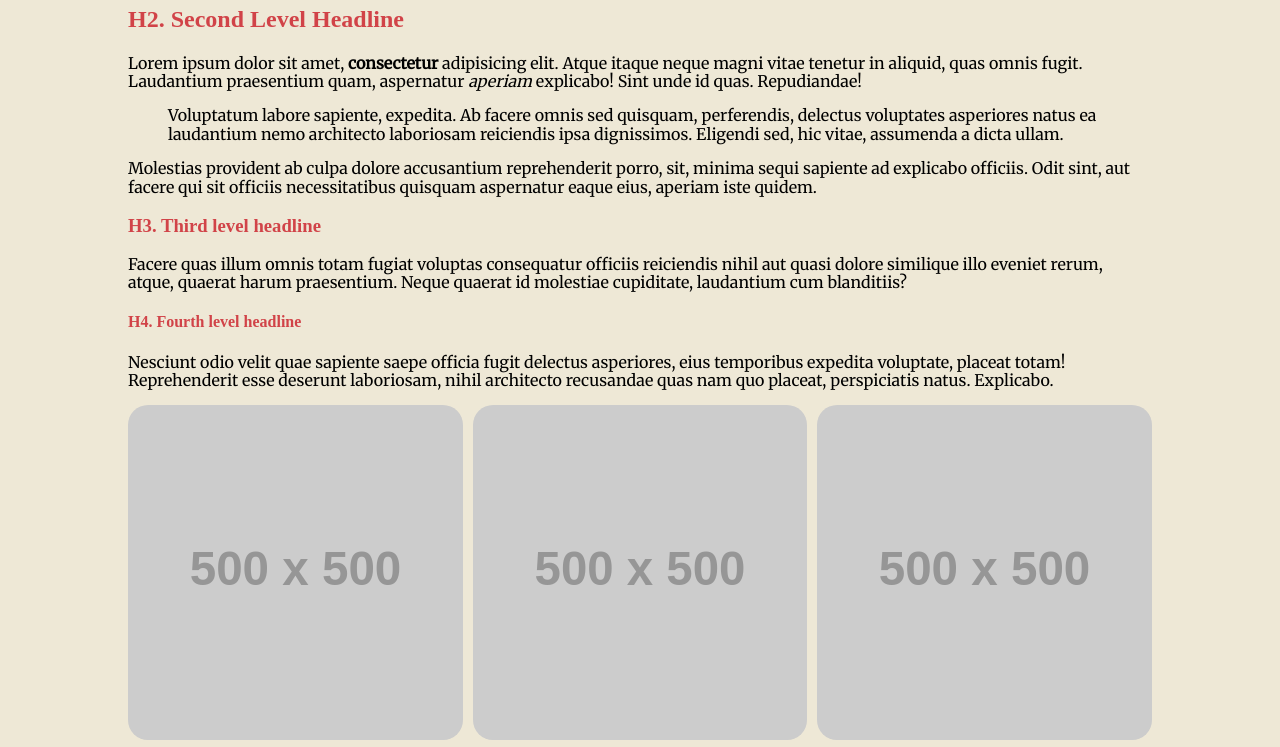
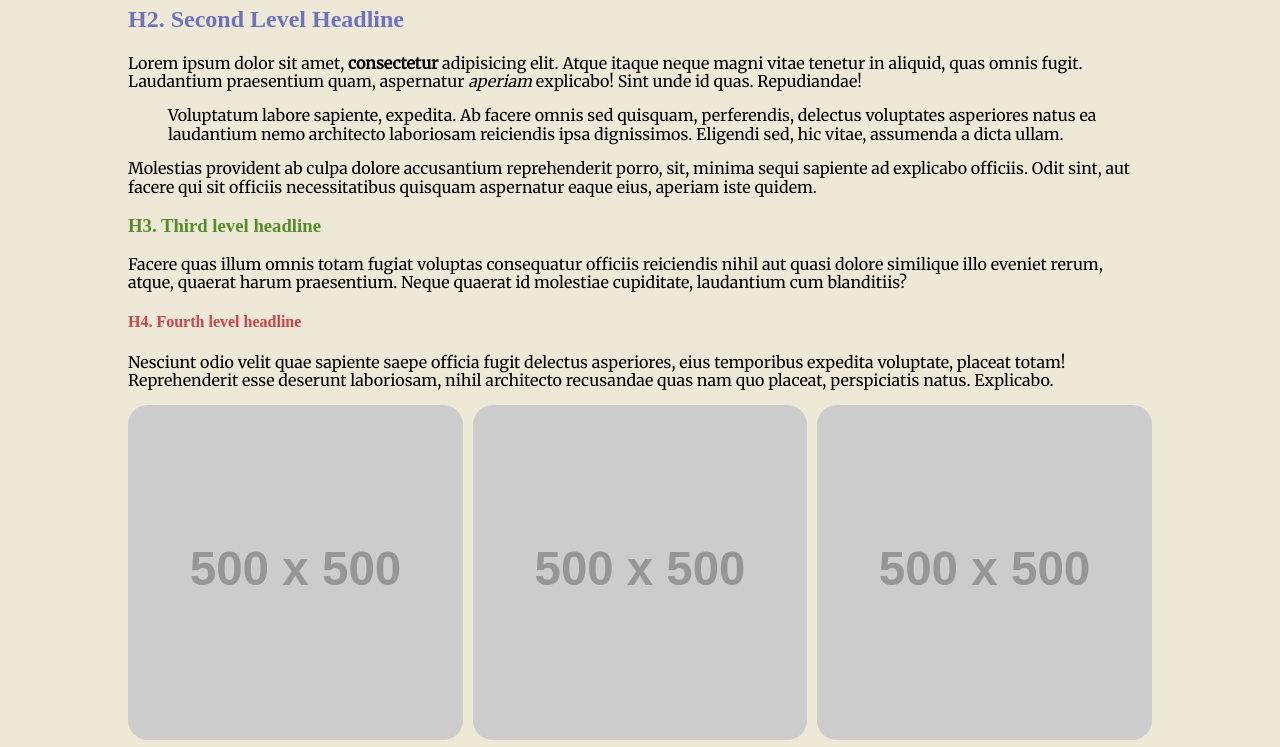
Before and after one commit to alainstudio/sassEssentials, a plain HTML site: page index.html in a window 1280 px wide. Shown: the part 732-1479 px from the top of the page. Drawn offline with Linux system fonts and the light colour scheme; placeholder pictures from the web are drawn by us; a script that the page names is missing.

Commit message:
Lesson 3 looping lists with @for  - global.sass

```diff
--- a/sass/1-base/_variables.sass
+++ b/sass/1-base/_variables.sass
@@ -17,7 +17,8 @@ $purple:      #6D73C2
 
 $color-main: $darkblue
 $color-background: $offwhite
-$color-headlines: $red
+$color-headlines: $red, $purple, $green, $red, $orange, $yellow
+
 
 
 // fonts styles
--- a/sass/1-base/global.sass
+++ b/sass/1-base/global.sass
@@ -14,6 +14,10 @@ body
   width: 80%
   margin: 0 auto
 
+
 h1,h2,h3,h4,h5,h6
   font-family: font-highlines
-  color: $color-headlines
+
+@for $item from 1 through length($color-headlines)
+  h#{$item}
+    color: nth($color-headlines, $item)
```
Also changed, not shown: css/app.css.
